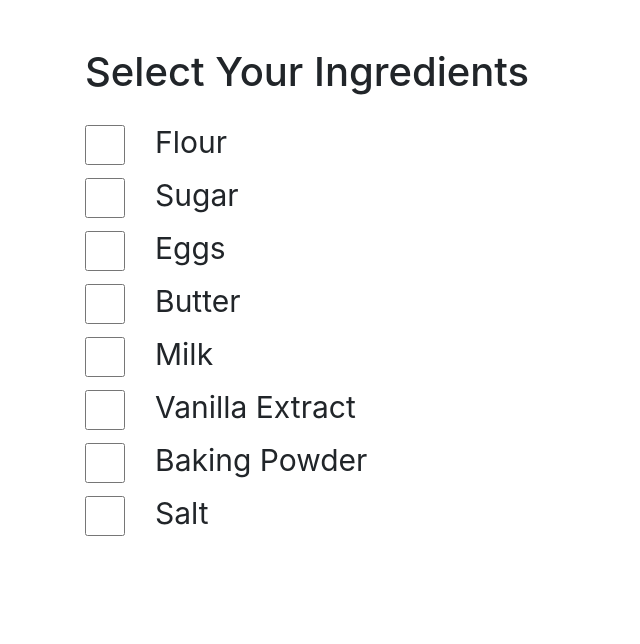
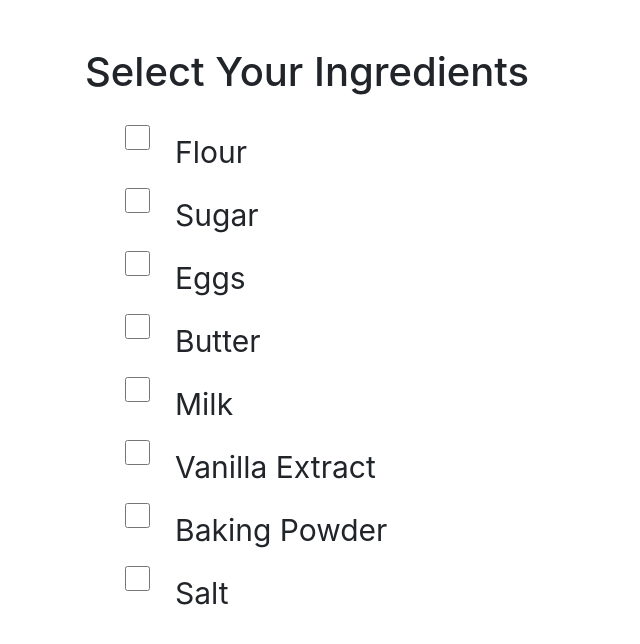
Before and after one commit to Leo-Cockerill/SSD-Mayor-Work, a Flask app: page /ingredients in a window 1280 px wide. Shown: the top 644 px of the page, without its empty margins (0-640 px from the left). Run offline with Flask 3, Linux system fonts and the light colour scheme; some libraries are stand-ins or nearby versions.

Commit message:
Ingredients page editing

```diff
--- a/myproject/static/css/new.css
+++ b/myproject/static/css/new.css
@@ -2,12 +2,26 @@ body {
     background-color: #ffffff;
 }
 
-.large-checkbox {
-    width:  40px;
-    height: 40px;
-}
+
+
+
+
+
+
+
+
 
 .large-label {
     font-size: 30px;  /* Increase font size */
-    margin-left: 50px;
+    margin-left: 70px;
+    margin-top: 10px;
 }
+
+
+.large-checkbox {
+    width:  25px;
+    height: 25px;
+    margin-left: 20px; /* Move checkbox 20px to the right */
+    margin-top: 5px; /* Move checkbox 20px down */
+    margin-right: 20px; /* Move checkbox 20px to the right */
+}
```
